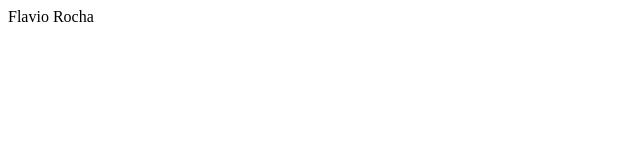
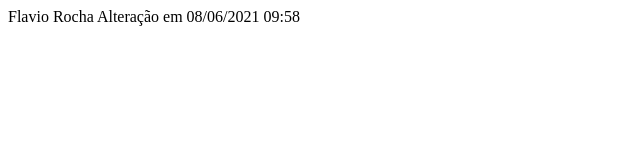
Before and after one commit to FlavioRocha02/first-project, a plain HTML site: page index.html in a window 1280 px wide. Shown: the whole page, without its empty margins (0-640 px from the left). Drawn offline with Linux system fonts and the light colour scheme.

Commit message:
Atualização A1

```diff
--- a/index.html
+++ b/index.html
@@ -1,8 +1,9 @@
 
 
 <html>
-    <title>Flavio Rocha</title>
+    <title>-Flavio Rocha-</title>
     <body>
       Flavio Rocha
+      Alteração em 08/06/2021 09:58
     </body>
   </html>
```
